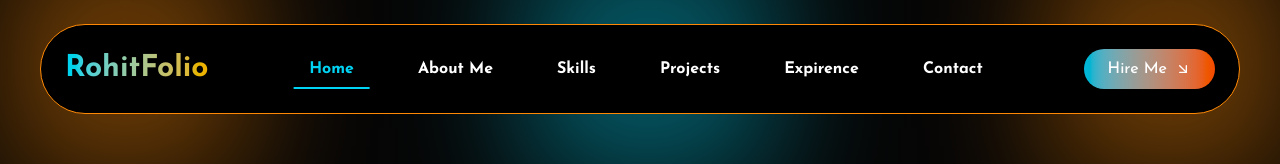
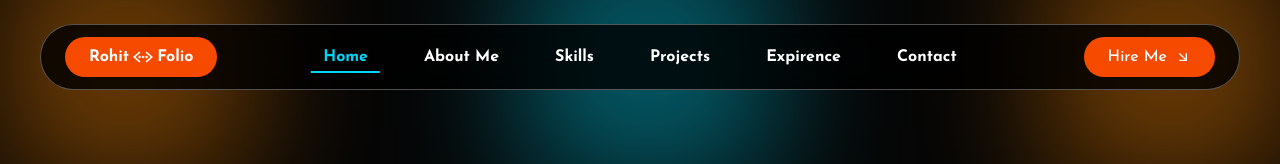
Before and after one commit to rohitdevelop/RohitFolio, a React (Vite) app: page / in a window 1280 px wide. Shown: the top 164 px of the page. Built offline with nearby package versions, Linux system fonts and the light colour scheme.

Commit message:
navbar updated

```diff
--- a/src/Component/herosection/HeroMain.jsx
+++ b/src/Component/herosection/HeroMain.jsx
@@ -7,9 +7,10 @@ const HeroMain = () => {
   return (
     <div
       id="home"
-      className="relative pt-36 md:pt-44 lg:pt-56 pb-16 md:pb-20 overflow-hidden"
+      className="relative  pt-36 md:pt-44 lg:pt-56 pb-16 md:pb-20 overflow-hidden"
     >
       {/* Background Gradient */}
+      {/* <h1 className="text-8xl text-white">hello </h1> */}
       <HeroGraidiant />
 
       {/* Main Content */}
--- a/src/Component/navbar/NavbarBtn.jsx
+++ b/src/Component/navbar/NavbarBtn.jsx
@@ -15,7 +15,7 @@ const NavbarBtn = ({ small = false }) => {
     <button
       onClick={handleScroll}
       className={`rounded-full font-medium text-white cursor-pointer
-      bg-gradient-to-r from-cyan-500 to-orange-600
+      bg-orange-600
       hover:brightness-90 hover:scale-105 transition-all duration-300 ease-in-out
       flex items-center gap-2
       ${small ? "px-4 py-1 text-sm" : "px-6 py-2 text-base"}`}
--- a/src/Component/navbar/NavbarLinks.jsx
+++ b/src/Component/navbar/NavbarLinks.jsx
@@ -15,27 +15,38 @@ const NavbarLinks = ({ small = false }) => {
 
   return (
     <ul
-      className={`flex flex-col lg:flex-row items-center justify-center text-center w-full text-white transition-all duration-300
-      ${small ? "gap-2 text-[10px]" : "gap-8 text-base"}`}
+      className={`
+        flex flex-col lg:flex-row items-center justify-center text-center w-full
+        text-white transition-all duration-300
+        ${small ? "gap-2 text-[11px]" : "gap-8 text-[16px]"}
+      `}
     >
       {links.map(({ name, id }) => (
-        <li key={name} className="relative group">
+        <li key={id} className="relative group">
           <Link
             to={id}
             smooth={true}
             duration={500}
             spy={true}
-            offset={-50}
+            offset={-60}
             onSetActive={() => setActive(id)}
             aria-label={name}
-            className={`relative px-4 py-2 block transition duration-300 cursor-pointer whitespace-nowrap
-              ${active === id ? "text-cyan-400" : "hover:text-cyan-400 hover:scale-105"}`}
-            onClick={() => setActive(id)}
+            className={`
+              relative px-3 py-1 block cursor-pointer whitespace-nowrap
+              transition-all duration-300
+              ${active === id ? "text-cyan-400" : "hover:text-cyan-100 hover:scale-[1.03]"}
+            `}
           >
             {name}
+
+            {/* Underline */}
             <span
-              className={`absolute bottom-0 left-1/2 w-0 h-[2px] bg-cyan-400 transition-all duration-300 ease-in-out transform -translate-x-1/2
-              ${active === id ? "w-full -translate-x-0 left-0" : "group-hover:w-full"}`}
+              className={`
+                absolute left-1/2 bottom-0 h-[2px] bg-cyan-400
+                transition-all duration-300 ease-in-out
+                -translate-x-1/2
+                ${active === id ? "w-full" : "w-0 group-hover:w-full"}
+              `}
             ></span>
           </Link>
         </li>
--- a/src/Component/navbar/NavbarLogo.jsx
+++ b/src/Component/navbar/NavbarLogo.jsx
@@ -1,26 +1,40 @@
 import React from "react";
+import { IoCodeWorkingSharp } from "react-icons/io5";
 
 const NavbarLogo = ({ small = false }) => {
   return (
-    <h1
-      className={`relative font-bold items-center transition-all duration-300
-      ${small ? "text-xl" : "text-3xl"}`}
-    >
-      {/* Gradient Shimmer Effect for Desktop */}
-      <span className="hidden md:inline bg-gradient-to-r from-cyan-400 to-yellow-500 bg-clip-text text-transparent">
-        RohitFolio
-      </span>
+    <>
 
-      {/* Short logo for Mobile */}
-      <span className="md:hidden text-cyan-400">
-        RF
-      </span>
+      {/* ====================== DESKTOP VERSION ====================== */}
+      <h1
+        className={`
+          hidden md:flex
+          font-bold text-white bg-orange-600 cursor-pointer
+          rounded-full select-none
+          items-center justify-center gap-1
+          hover:brightness-90 hover:scale-105 transition-all duration-300 ease-in-out
+          ${small ? "px-4 py-1 text-sm" : "px-6 py-2 text-base"}
+        `}
+      >
+        Rohit
+        <IoCodeWorkingSharp className="text-white text-xl" />
+        Folio
+      </h1>
 
-      {/* Animated Glow Background (Optional Visual Layer) */}
-      <span className="absolute inset-0 -z-10 text-cyan-400 opacity-0 duration-500">
-        RohitFolio
-      </span>
-    </h1>
+      {/* ====================== MOBILE VERSION ====================== */}
+      <h1
+        className="
+          md:hidden flex items-center gap-1
+          bg-transparent select-none
+          text-xl font-bold
+        "
+      >
+        <span className="text-orange-500">R</span>
+        <IoCodeWorkingSharp className="text-white text-xl" />
+        <span className="text-cyan-400">F</span>
+      </h1>
+
+    </>
   );
 };
 
--- a/src/Component/navbar/NavbarMain.jsx
+++ b/src/Component/navbar/NavbarMain.jsx
@@ -13,16 +13,18 @@ const NavbarMain = () => {
 
   useEffect(() => {
     const handleScroll = () => {
+      // Shrink only on desktop
       if (window.innerWidth >= 1024) {
-        setIsScrolled(window.scrollY > 50);
+        setIsScrolled(window.scrollY > 100);
       } else {
-        setIsScrolled(false); // No shrink on mobile
+        setIsScrolled(false);
       }
     };
 
-    handleScroll(); // On load
     window.addEventListener("scroll", handleScroll);
     window.addEventListener("resize", handleScroll);
+    handleScroll(); // initial check
+
     return () => {
       window.removeEventListener("scroll", handleScroll);
       window.removeEventListener("resize", handleScroll);
@@ -30,31 +32,51 @@ const NavbarMain = () => {
   }, []);
 
   return (
-    <nav className="max-w-[1300px] mx-auto px-4 w-full mt-6 fixed left-1/2 -translate-x-1/2 z-20 flex transition-all duration-300">
+    <nav className="fixed left-1/2 -translate-x-1/2 top-6 z-50 w-full px-2 flex justify-center transition-all duration-500 ease-in-out">
+
+      {/* Shrinkable Navbar */}
       <div
-        className={`flex justify-between items-center w-full
-        ${isScrolled ? "max-w-[800px] p-3 border-orange-500" : "max-w-[1200px] p-6 border-orange-400"}
-        mx-auto bg-black text-white rounded-full border transition-all duration-300 ease-in-out`}
+        className={`
+          relative flex justify-between items-center
+          bg-black/80 text-white backdrop-blur-md rounded-full border border-white/30
+          transition-all duration-500 ease-in-out
+          ${isScrolled ? "w-[500px] py-2 px-4 gap-x-4" : "w-[1200px] py-3 px-6 gap-x-8"}
+        `}
+      >
+        {/* Logo (always visible on mobile) */}
+        <div
+          className={`transition-all duration-500 ease-in-out flex items-center ${
+            isScrolled ? "lg:opacity-0 lg:scale-90" : "opacity-100 scale-100"
+          }`}
         >
           <NavbarLogo small={isScrolled} />
-        <div className="hidden lg:flex">
+        </div>
+
+        {/* Centered Links */}
+        <div className="absolute left-1/2 top-1/2 -translate-x-1/2 -translate-y-1/2 hidden lg:flex">
           <NavbarLinks small={isScrolled} />
         </div>
+
+        {/* Button (always visible on mobile) */}
+        <div
+          className={`transition-all duration-500 ease-in-out flex items-center ${
+            isScrolled ? "lg:opacity-0 lg:scale-90" : "opacity-100 scale-100"
+          }`}
+        >
           <NavbarBtn small={isScrolled} />
         </div>
+      </div>
 
-      {/* Mobile Menu Button */}
-      <div className="lg:hidden sm:block p-6 bg-black rounded-full border border-amber-500 ml-2">
+      {/* Mobile Menu Button (Always Visible) */}
+      <div className="lg:hidden ml-2 flex items-center justify-center">
         <button
-          className={`text-2xl p-3 border border-amber-500 rounded-full text-white
-      transition-all duration-300 ease-in-out
-      ${
-        menuOpen
-          ? "scale-125 rotate-180 border-cyan-400 shadow-cyan-400 shadow-lg"
-          : "scale-100"
-      }
-      hover:scale-110 hover:border-cyan-300 hover:shadow-md hover:shadow-cyan-500`}
           onClick={toggleMenu}
+          className={`
+            text-2xl p-4 rounded-full border text-white bg-black
+            border-white transition-transform duration-300 ease-in-out
+            ${menuOpen ? "scale-125 rotate-180 shadow-cyan-200 shadow-lg" : "scale-100"}
+            hover:scale-110 hover:border-cyan-300 hover:shadow-md hover:shadow-cyan-500
+          `}
         >
           {menuOpen ? <RxCross2 /> : <LuMenu />}
         </button>
@@ -62,14 +84,17 @@ const NavbarMain = () => {
 
       {/* Mobile Dropdown Menu */}
       <div
-        className={`absolute top-full left-1/2 -translate-x-1/2 w-full h-auto px-6 py-4 max-w-[450px]
-          transition-all duration-500 ease-in-out
+  className={`
+    absolute top-full left-1/2 -translate-x-1/2 w-full max-w-[380px]
+    px-4 py-2 flex flex-col items-center
+    transition-all duration-300 ease-in-out
     ${menuOpen ? "opacity-100 scale-100" : "opacity-0 scale-95 pointer-events-none"}
-          bg-[#00FFFF]/20 backdrop-blur-lg rounded-lg shadow-lg border border-[#00FFFF]/30
-          flex justify-center items-center`}
+    bg-[#00FFFF]/10 backdrop-blur-md rounded-xl shadow-md border border-[#00FFFF]/20
+  `}
 >
   <NavbarLinks />
 </div>
+
     </nav>
   );
 };
```
Lines whose indentation alone changed are shown as unchanged.
